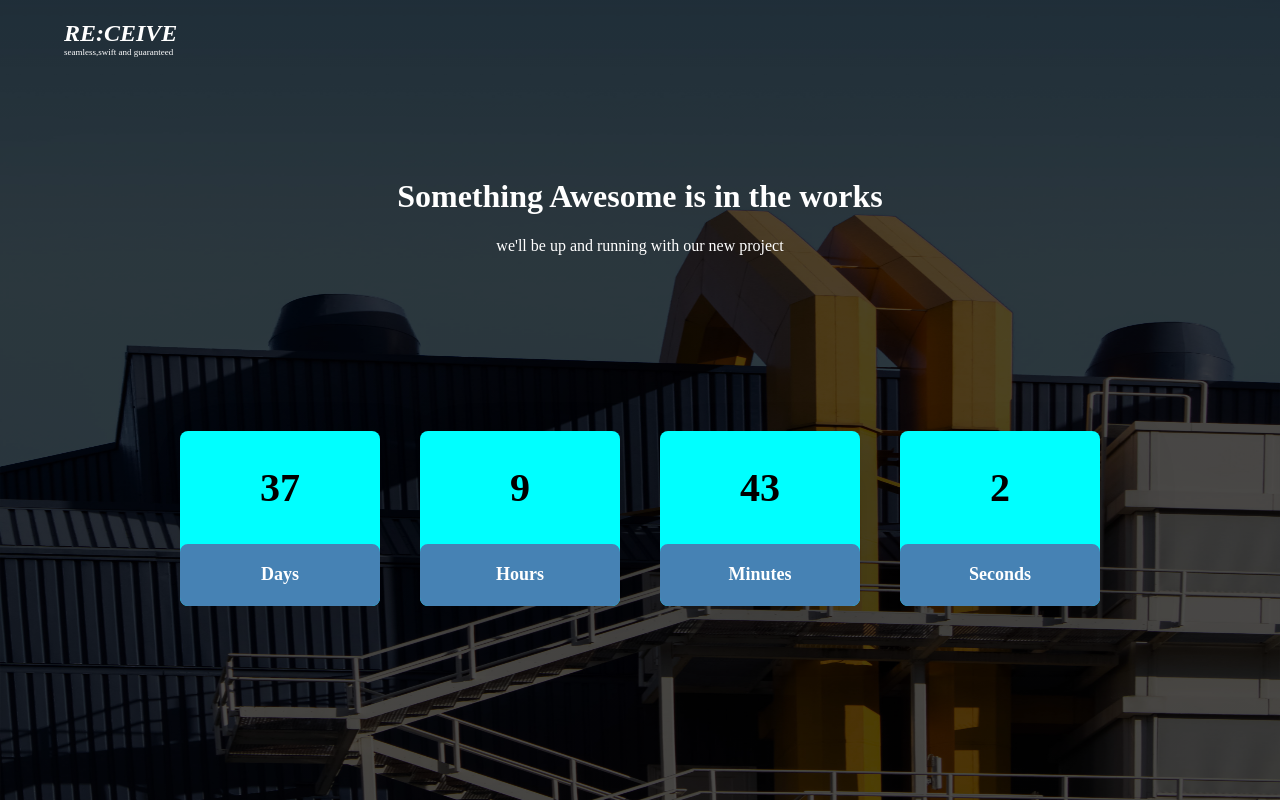
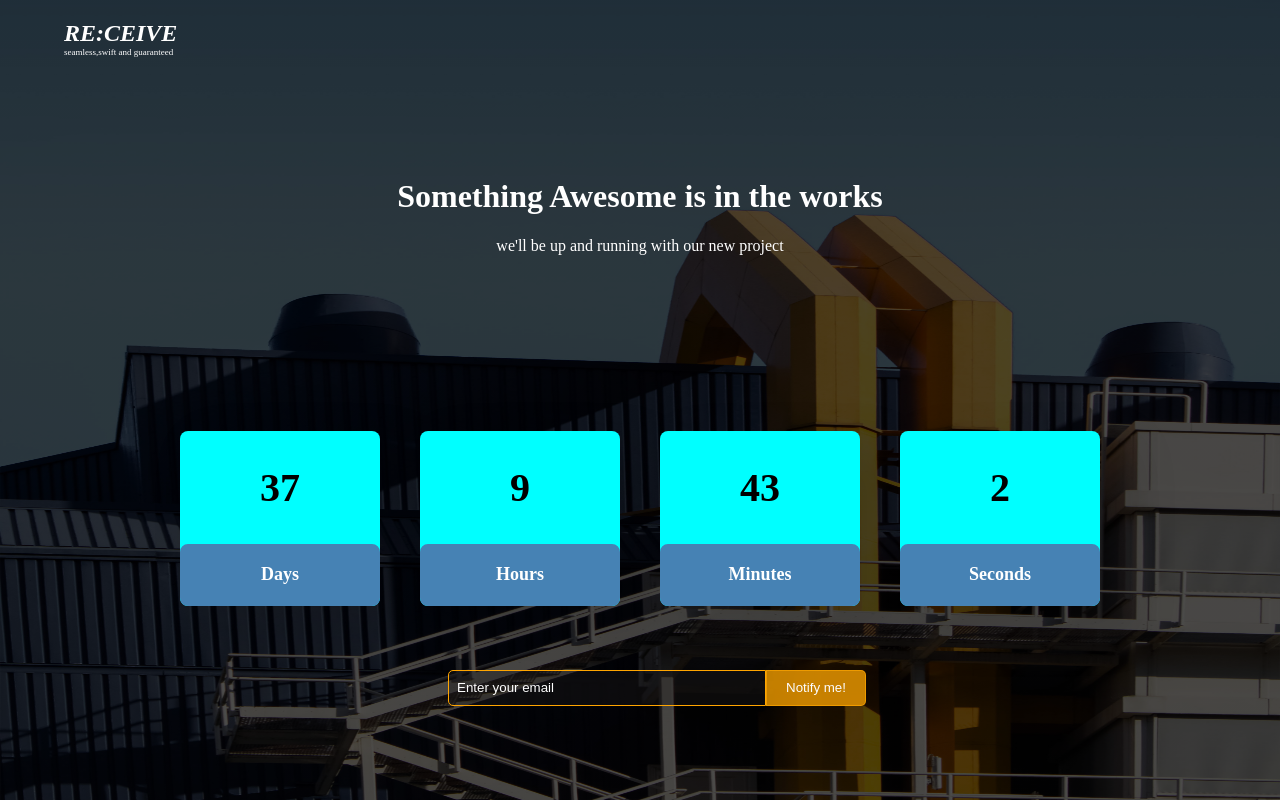
Before and after one commit to Imejuart1/iPay, a React (Create React App) app: page / in a window 1280 px wide. Built offline with nearby package versions, Linux system fonts and the light colour scheme.

Commit message:
chimpmail in works

```diff
--- a/src/components/form/Form.css
+++ b/src/components/form/Form.css
@@ -1,8 +1,8 @@
 #form{
     display: flex;
-    position: relative;
-    top: 50%;
-    left: 40%;
+    margin-left: 35%;
+    margin-top: -15%;
+    margin-bottom: 10%;
     font-family:'Times New Roman', Times, serif;
 
 
```
Also changed, not shown: package.json (+14 -2 lines).
